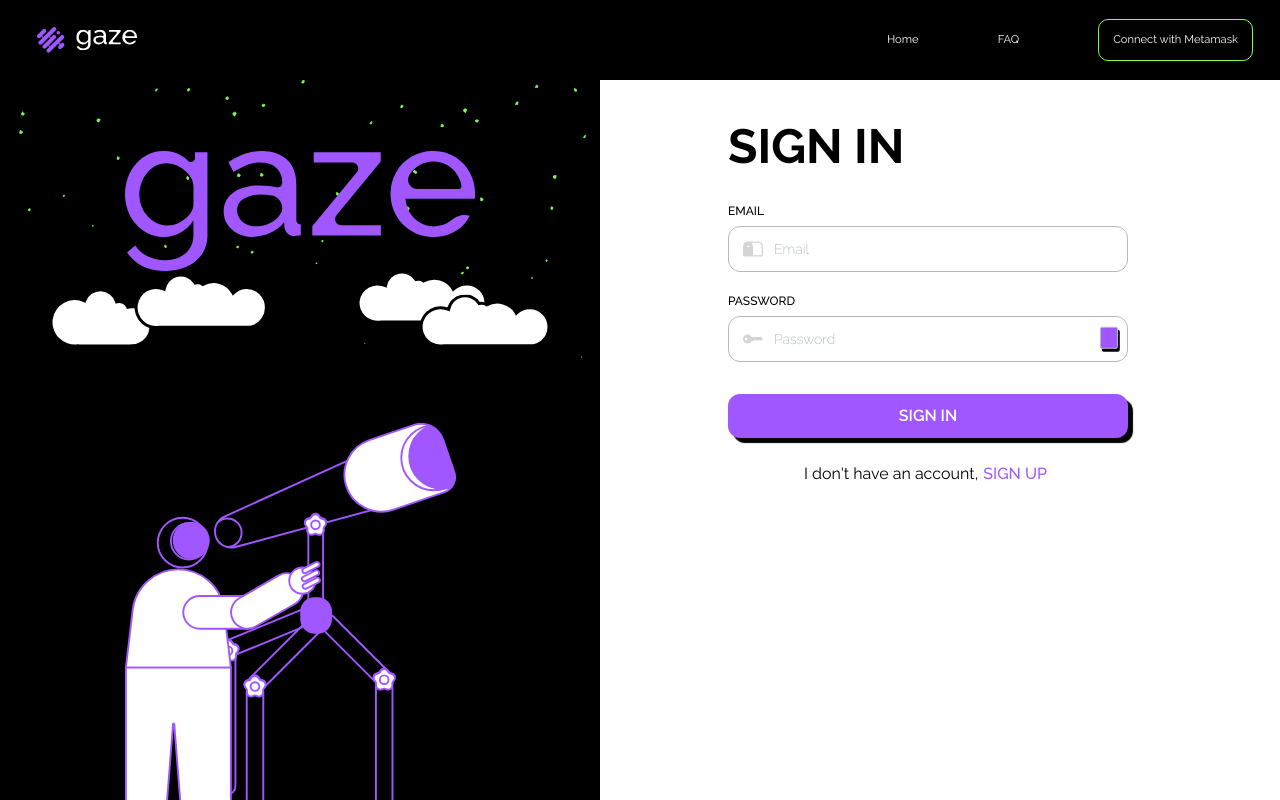
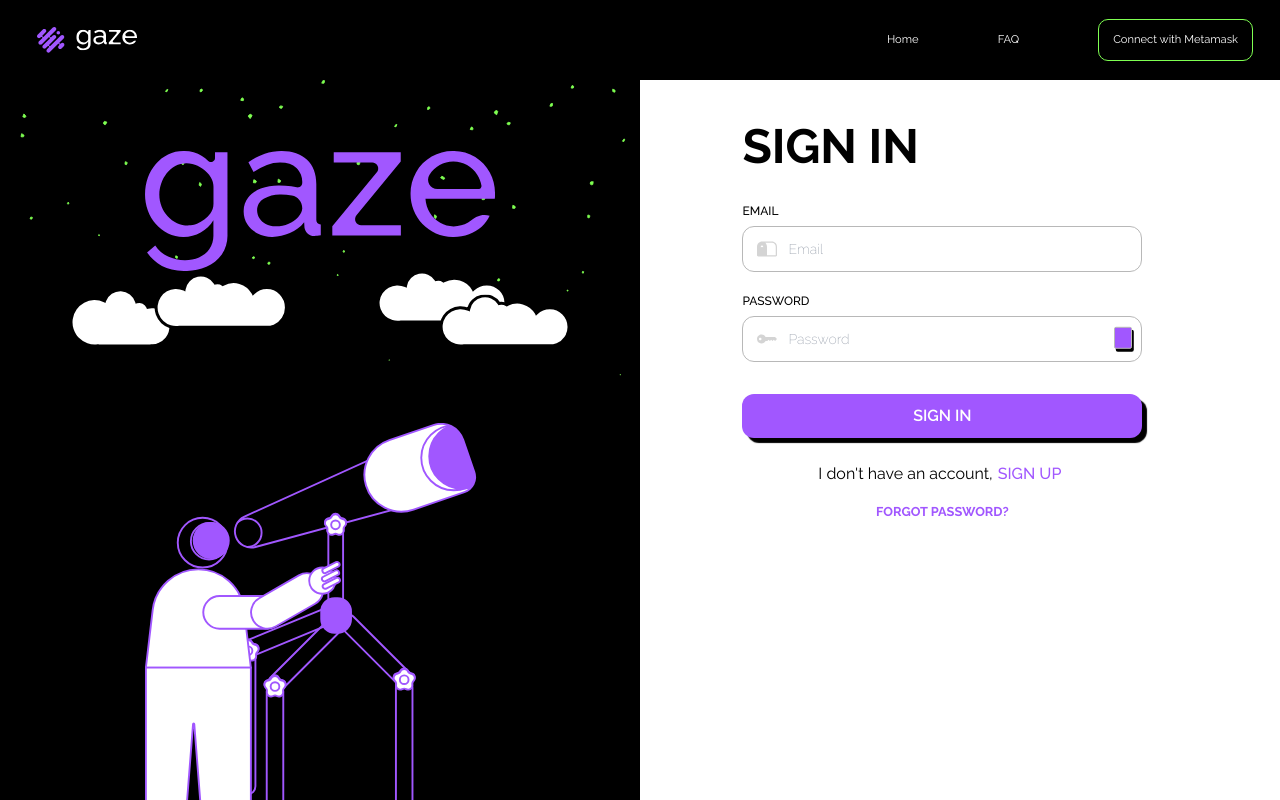
Before and after one commit to 6amson/Gaze-frontend, a Next.js app: page /signin in a window 1280 px wide. Built offline with nearby package versions, Linux system fonts and the light colour scheme.

Commit message:
Added forgot password btn

```diff
--- a/src/app/signin/page.tsx
+++ b/src/app/signin/page.tsx
@@ -21,11 +21,11 @@ import React from "react";
 import { Dna } from "react-loader-spinner";
 
 export default function Signin() {
-    const [email, setEmail] = useState('');
-    const [password, setPassword] = useState('');
-    const [showPassword, setShowPassword] = useState(false);
-    const [loading, setLoading] = useState(false);
-    const url = "https://gazebackend.cyclic.cloud/"
+  const [email, setEmail] = useState("");
+  const [password, setPassword] = useState("");
+  const [showPassword, setShowPassword] = useState(false);
+  const [loading, setLoading] = useState(false);
+  const url = "https://gazebackend.cyclic.cloud/";
 
   const router = useRouter();
 
@@ -222,6 +222,12 @@ export default function Signin() {
                     wrapperClass="dna-wrapper"
                   />
                 </div>
+                <div className="text-center text-spacePurple">
+                  {" "}
+                  <button className="uppercase mt-4 text-[0.8rem] font-bold">
+                    Forgot Password?
+                  </button>
+                </div>
               </form>
             </div>
           </div>
--- a/src/app/signin/signin.scss
+++ b/src/app/signin/signin.scss
@@ -34,7 +34,7 @@
   background-repeat: no-repeat;
 
   background-color: black;
-  max-width: 600px;
+  max-width: 650px;
   overflow: hidden;
   display: flex;
   flex-direction: column;
@@ -45,7 +45,7 @@
 
 .subMainDiv2 {
   display: flex;
-  margin-left: 10vw;
+  margin-left: 8vw;
 
   .subMainDiv2Form {
     margin-top: 55px;
--- a/src/app/signup/signup.scss
+++ b/src/app/signup/signup.scss
@@ -29,7 +29,7 @@
   background-repeat: no-repeat;
 
   background-color: black;
-  max-width: 600px;
+  max-width: 650px;
   overflow: hidden;
   display: flex;
   flex-direction: column;
@@ -40,8 +40,7 @@
 
 .subMainDiv2 {
   display: flex;
-  margin-left: 10vw;
-
+  margin-left: 8vw;
   .subMainDiv2Form {
     margin-top: 55px;
 
```
